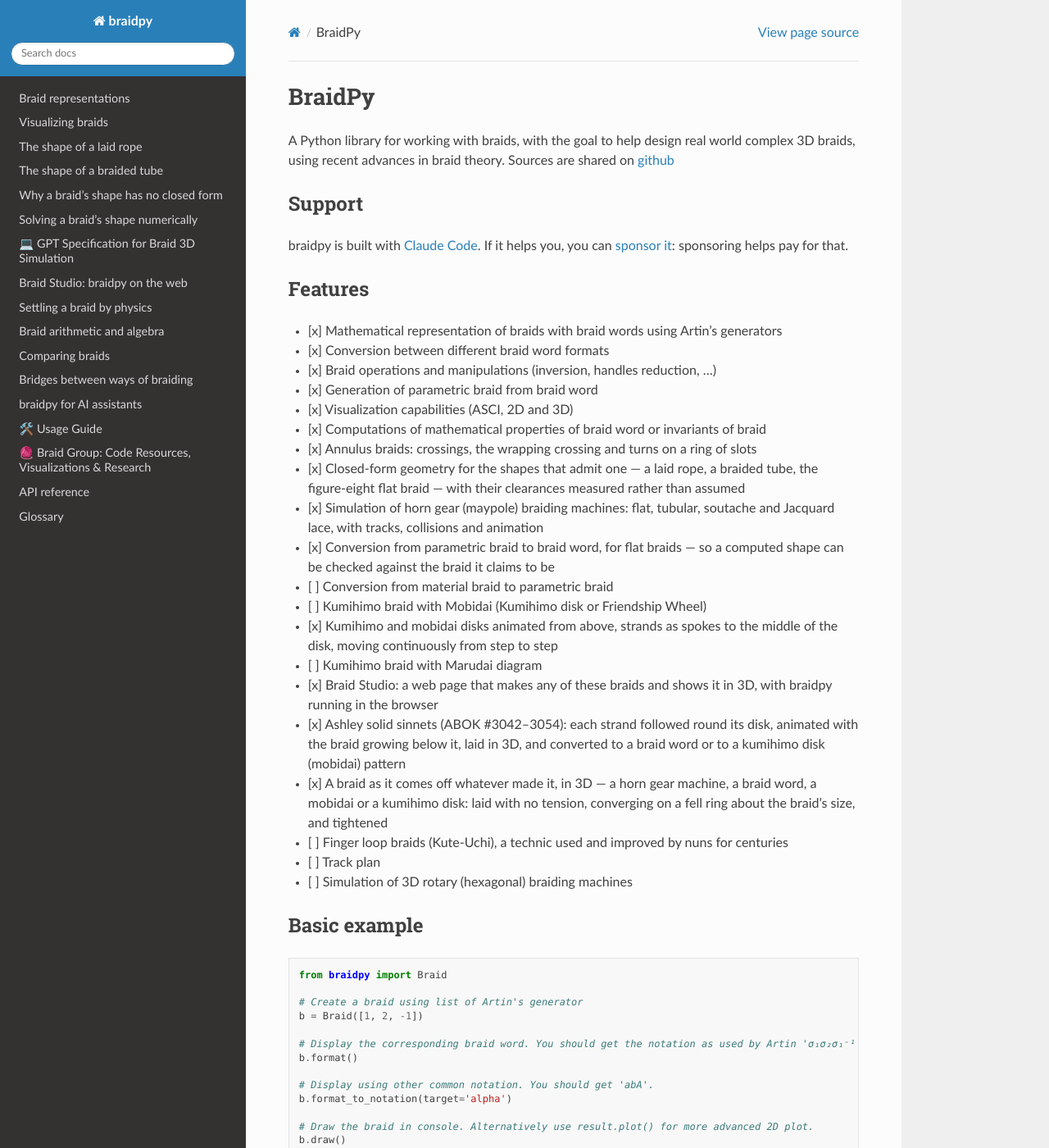
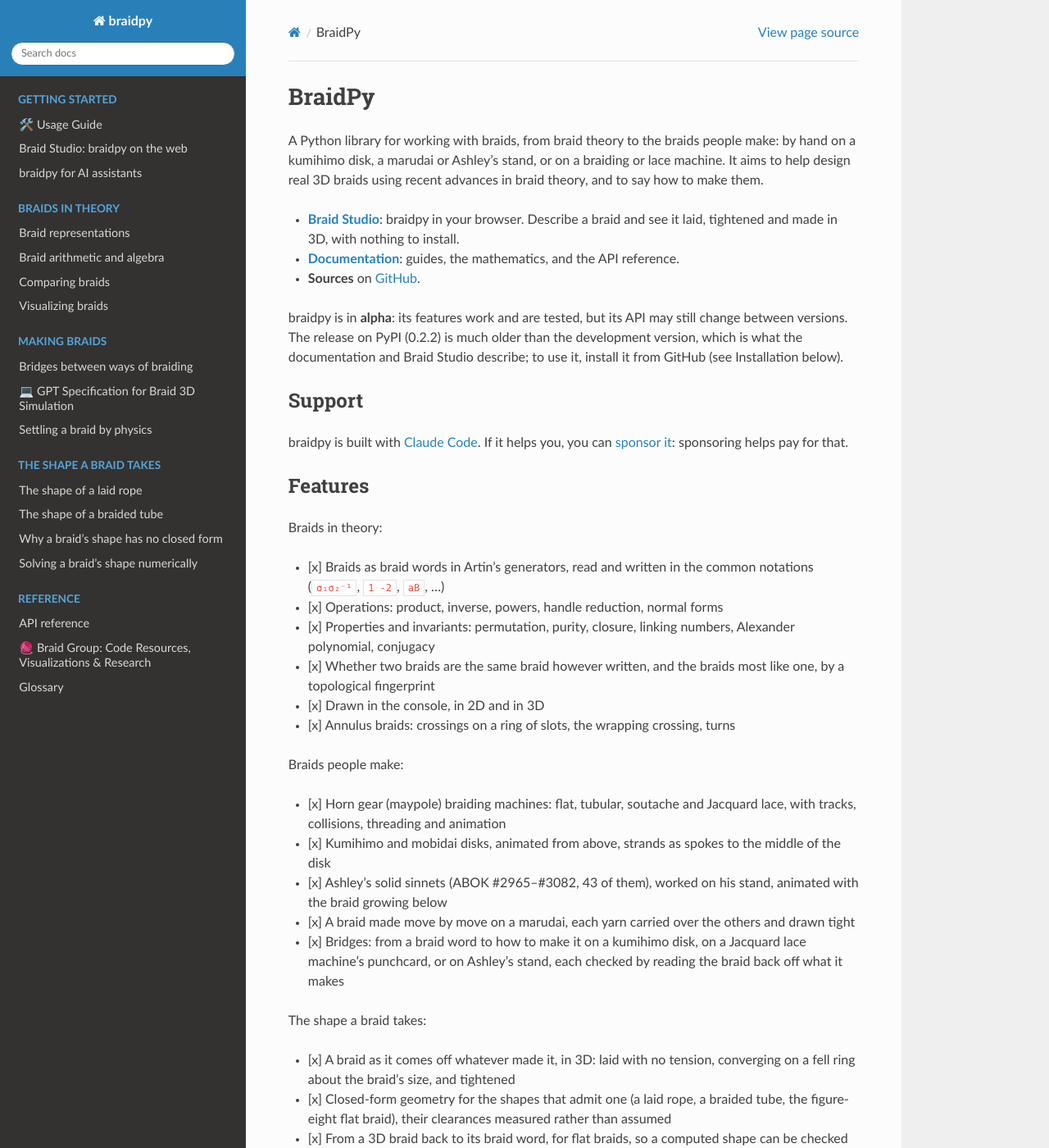
Before and after one commit to baptistelabat/braidpy, a Sphinx documentation site: the page built from docs/source/index.md, in a window 1280 px wide and 1400 px high. Shown: the whole window at 82% size. Built offline with Sphinx 7.4.7 and the Read the Docs theme 3.1.0, drawn with Linux system fonts in a browser that asks for light colours; some of the changed text lies outside the part shown.

Commit message:
README and documentation home: what braidpy does now, and how to get it (#95)
- README: a short opening with Braid Studio and the documentation; the
  features as they stand, grouped (theory, braids people make, shape,
  using it, not yet), with mobidai, the marudai, bridges, comparing and AI
  assistants added; a section on comparing and making braids, one for AI
  assistants; installing the development version, since PyPI's 0.2.2 lags
  far behind; the quick, full and changed-only tests.
- Documentation home: its contents grouped under captions.
- visualization.md: the 3D example called to_parametric_strands with a
  braid as its amplitude; it is (b ** 12).to_parametric_strands().
  Fixes #8.


Claude-Session: https://claude.ai/code/session_01CYC9b8qF7suj1VmAndqcRK

Co-authored-by: Claude <noreply@anthropic.com>

````diff
--- a/README.md
+++ b/README.md
@@ -1,7 +1,21 @@
 # BraidPy
 
-A Python library for working with braids, with the goal to help design real world complex 3D braids, using recent
-advances in braid theory. Sources are shared on [github](https://github.com/baptistelabat/braidpy)
+A Python library for working with braids, from braid theory to the braids
+people make: by hand on a kumihimo disk, a marudai or Ashley's stand, or on a
+braiding or lace machine. It aims to help design real 3D braids using recent
+advances in braid theory, and to say how to make them.
+
+- **[Braid Studio](https://baptistelabat.github.io/braidpy/studio/)**: braidpy
+  in your browser. Describe a braid and see it laid, tightened and made in 3D,
+  with nothing to install.
+- **[Documentation](https://baptistelabat.github.io/braidpy)**: guides, the
+  mathematics, and the API reference.
+- **Sources** on [GitHub](https://github.com/baptistelabat/braidpy).
+
+braidpy is in **alpha**: its features work and are tested, but its API may
+still change between versions. The release on PyPI (0.2.2) is much older than
+the development version, which is what the documentation and Braid Studio
+describe; to use it, install it from GitHub (see Installation below).
 
 ## Support
 
@@ -11,36 +25,57 @@ sponsoring helps pay for that.
 
 ## Features
 
-- [x] Mathematical representation of braids with braid words using Artin's generators
-- [x] Conversion between different braid word formats
-- [x] Braid operations and manipulations (inversion, handles reduction, ...)
-- [x] Generation of parametric braid from braid word
-- [x] Visualization capabilities (ASCI, 2D and 3D)
-- [x] Computations of mathematical properties of braid word or invariants of braid
-- [x] Annulus braids: crossings, the wrapping crossing and turns on a ring of slots
-- [x] Closed-form geometry for the shapes that admit one — a laid rope, a
-      braided tube, the figure-eight flat braid — with their clearances measured
+Braids in theory:
+
+- [x] Braids as braid words in Artin's generators, read and written in the
+      common notations (`σ₁σ₂⁻¹`, `1 -2`, `aB`, …)
+- [x] Operations: product, inverse, powers, handle reduction, normal forms
+- [x] Properties and invariants: permutation, purity, closure, linking
+      numbers, Alexander polynomial, conjugacy
+- [x] Whether two braids are the same braid however written, and the braids
+      most like one, by a topological fingerprint
+- [x] Drawn in the console, in 2D and in 3D
+- [x] Annulus braids: crossings on a ring of slots, the wrapping crossing,
+      turns
+
+Braids people make:
+
+- [x] Horn gear (maypole) braiding machines: flat, tubular, soutache and
+      Jacquard lace, with tracks, collisions, threading and animation
+- [x] Kumihimo and mobidai disks, animated from above, strands as spokes to
+      the middle of the disk
+- [x] Ashley's solid sinnets (ABOK #2965–#3082, 43 of them), worked on his
+      stand, animated with the braid growing below
+- [x] A braid made move by move on a marudai, each yarn carried over the
+      others and drawn tight
+- [x] Bridges: from a braid word to how to make it on a kumihimo disk, on a
+      Jacquard lace machine's punchcard, or on Ashley's stand, each checked by
+      reading the braid back off what it makes
+
+The shape a braid takes:
+
+- [x] A braid as it comes off whatever made it, in 3D: laid with no tension,
+      converging on a fell ring about the braid's size, and tightened
+- [x] Closed-form geometry for the shapes that admit one (a laid rope, a
+      braided tube, the figure-eight flat braid), their clearances measured
       rather than assumed
-- [x] Simulation of horn gear (maypole) braiding machines: flat, tubular,
-      soutache and Jacquard lace, with tracks, collisions and animation
-- [x] Conversion from parametric braid to braid word, for flat braids — so a
-      computed shape can be checked against the braid it claims to be
-- [ ] Conversion from material braid to parametric braid
-- [ ] Kumihimo braid with Mobidai (Kumihimo disk or Friendship Wheel)
-- [x] Kumihimo and mobidai disks animated from above, strands as spokes to
-      the middle of the disk, moving continuously from step to step
-- [ ] Kumihimo braid with Marudai diagram
-- [x] Braid Studio: a web page that makes any of these braids and shows it in
-      3D, with braidpy running in the browser
-- [x] Ashley solid sinnets (ABOK #3042–3054): each strand followed round its
-      disk, animated with the braid growing below it, laid in 3D, and
-      converted to a braid word or to a kumihimo disk (mobidai) pattern
-- [x] A braid as it comes off whatever made it, in 3D — a horn gear machine,
-      a braid word, a mobidai or a kumihimo disk: laid with no tension,
-      converging on a fell ring about the braid's size, and tightened
-- [ ] Finger loop braids (Kute-Uchi), a technic used and improved by nuns for centuries
-- [ ] Track plan
-- [ ] Simulation of 3D rotary (hexagonal) braiding machines
+- [x] From a 3D braid back to its braid word, for flat braids, so a computed
+      shape can be checked against the braid it claims to be
+
+Using it:
+
+- [x] Braid Studio: all of the above on a web page, braidpy running in the
+      browser
+- [x] For AI assistants: a short front door (`braidpy.tools`) and an MCP
+      server
+
+Not yet:
+
+- [ ] From a real, material braid to its 3D shape
+- [ ] Finger loop braids (Kute-Uchi), a technique used and improved by nuns
+      for centuries
+- [ ] Track plans
+- [ ] 3D rotary (hexagonal) braiding machines
 
 ## Basic example
 
@@ -159,66 +194,88 @@ same functions:
 - [Why a braid's shape has no closed form](https://github.com/baptistelabat/braidpy/blob/develop/docs/source/why_no_closed_form.md)
 - [Solving a braid's shape numerically](https://github.com/baptistelabat/braidpy/blob/develop/docs/source/solving_numerically.md)
 
-## 🛠️ Installation
-Release versions are available on Pypi and it should be very easy to install braidpy in your python environment.
+## Is it the same braid, and how is it made?
 
-Using pip
-```bash
-pip install braidpy
+The same braid can be written many ways, and made many ways. braidpy
+compares braids by their topology, and says how to make one by hand or on a
+machine:
+
+```python
+from braidpy import tools
+
+tools.compare_braids("1 -2", "-2 1")  # {'same_braid': True, 'distance': 0.0}
+ways = tools.ways_to_make("1 -2")     # a kumihimo disk's moves, a lace punchcard,
+ways["disk"]["moves"]                 # a sinnet on Ashley's stand
 ```
 
-Or using poetry
-```bash
-poetry add braidpy
+[Comparing braids](https://github.com/baptistelabat/braidpy/blob/develop/docs/source/comparing_braids.md)
+and [Bridges between ways of braiding](https://github.com/baptistelabat/braidpy/blob/develop/docs/source/bridges.md)
+explain how.
+
+## For AI assistants
+
+`braidpy.tools` answers the common questions in plain data, and
+`braidpy-mcp` offers it to an assistant such as Claude as an MCP server:
+
+```sh
+pip install "braidpy[mcp]"
+claude mcp add braidpy -- braidpy-mcp
 ```
 
-Or using uv (recommended package manager used on the project)
+See [braidpy for AI assistants](https://github.com/baptistelabat/braidpy/blob/develop/docs/source/ai_assistants.md).
+
+## 🛠️ Installation
+Releases are on PyPI:
+
 ```bash
-uv add braidpy
+pip install braidpy        # or: uv add braidpy, poetry add braidpy
 ```
+
+The release there (0.2.2) lacks most of what this page describes. Until the
+next one, install the development version from GitHub:
+
+```bash
+pip install "braidpy @ git+https://github.com/baptistelabat/braidpy@develop"
+```
+
+braidpy needs Python 3.10 or later.
+
 ## 🛠️ Installation from source
-The version in pypi might lack features or bug corrections compared to the development versions.
-
-You can download the code directly from GitHub or using git:
+To work on braidpy itself, clone it (you are then on the `develop` branch)
+and install it with [uv](https://docs.astral.sh/uv/), the project's package
+manager. On Linux, from the root of the repository:
 
 ```bash
 git clone git@github.com:baptistelabat/braidpy.git
+cd braidpy
+sudo apt-get install build-essential
+make install-uv
 ```
-By default, you should be on the 'develop' branch.
 
-To install the required dependencies, follow the steps below:
-
-2. On linux, run the commands from root of repository to install uv. Use the official [installation guide](https://docs.astral.sh/uv/getting-started/installation) otherwise.
-   ```bash
-   sudo apt-get install build-essential
-   cd braidpy
-   make install-uv
-   ```
 ---
 
 ## Test
-To launch the complete suite of tests, launch the following command:
+The quick tests, in parallel, as every push runs them (a couple of minutes):
+
 ```bash
-uv run pytest tests
+make test
 ```
-Alternatively, if you have make install, just run:
-   ```bash
-   make test
-   ```
 
+Every test, the slow ones too, as CI runs them daily: `make test-all`. Only
+the tests touching what you changed: `make test-changed`.
 
 ---
 
 ## 📜 Documentation
-Documentation of released versions is hosted by [readthedocs](https://braidpy.readthedocs.io/en/latest/)
+The documentation of the development version is on
+[GitHub Pages](https://baptistelabat.github.io/braidpy), with Braid Studio
+beside it; that of released versions is on
+[Read the Docs](https://braidpy.readthedocs.io/en/latest/). To build it for
+the version you have from source:
 
-Documentation of development version can be found on [github pages](https://baptistelabat.github.io/braidpy)
-You should be able to select among several versions. Note that the process of generation is manual, so documentation
-might not be up to date
-You can also generate the documentation for your version installed from sources
-   ```bash
-   make docs
-   ```
+```bash
+make docs
+```
 
 ### Project Team:
 This is a single person project for now, but I would be happy to make the team grow.
--- a/docs/source/index.md
+++ b/docs/source/index.md
@@ -1,26 +1,51 @@
 ```{include} ../../README.md
 ```
-👉 Check out the [Usage Guide](usage.md) for detailed instructions.
 
 ## Contents
 
 ```{toctree}
 :maxdepth: 2
+:caption: Getting started
+
+usage.md
+braid_studio.md
+ai_assistants.md
+```
+
+```{toctree}
+:maxdepth: 2
+:caption: Braids in theory
 
 braid_representations.md
+braid_algebra.md
+comparing_braids.md
 visualization.md
+```
+
+```{toctree}
+:maxdepth: 2
+:caption: Making braids
+
+bridges.md
+braid3D.md
+rope_physics.md
+```
+
+```{toctree}
+:maxdepth: 2
+:caption: The shape a braid takes
+
 laid_rope.md
 braided_tube.md
 why_no_closed_form.md
 solving_numerically.md
-braid3D.md
-braid_studio.md
-rope_physics.md
-braid_algebra.md
-comparing_braids.md
-bridges.md
-ai_assistants.md
-usage.md
+```
+
+```{toctree}
+:maxdepth: 2
+:caption: Reference
+
+reference.md
 references.md
-reference.md
 glossary.md
+```
````
Also changed, not shown: other parts of README.md (+1 -0 lines), docs/source/visualization.md (+3 -3 lines).
